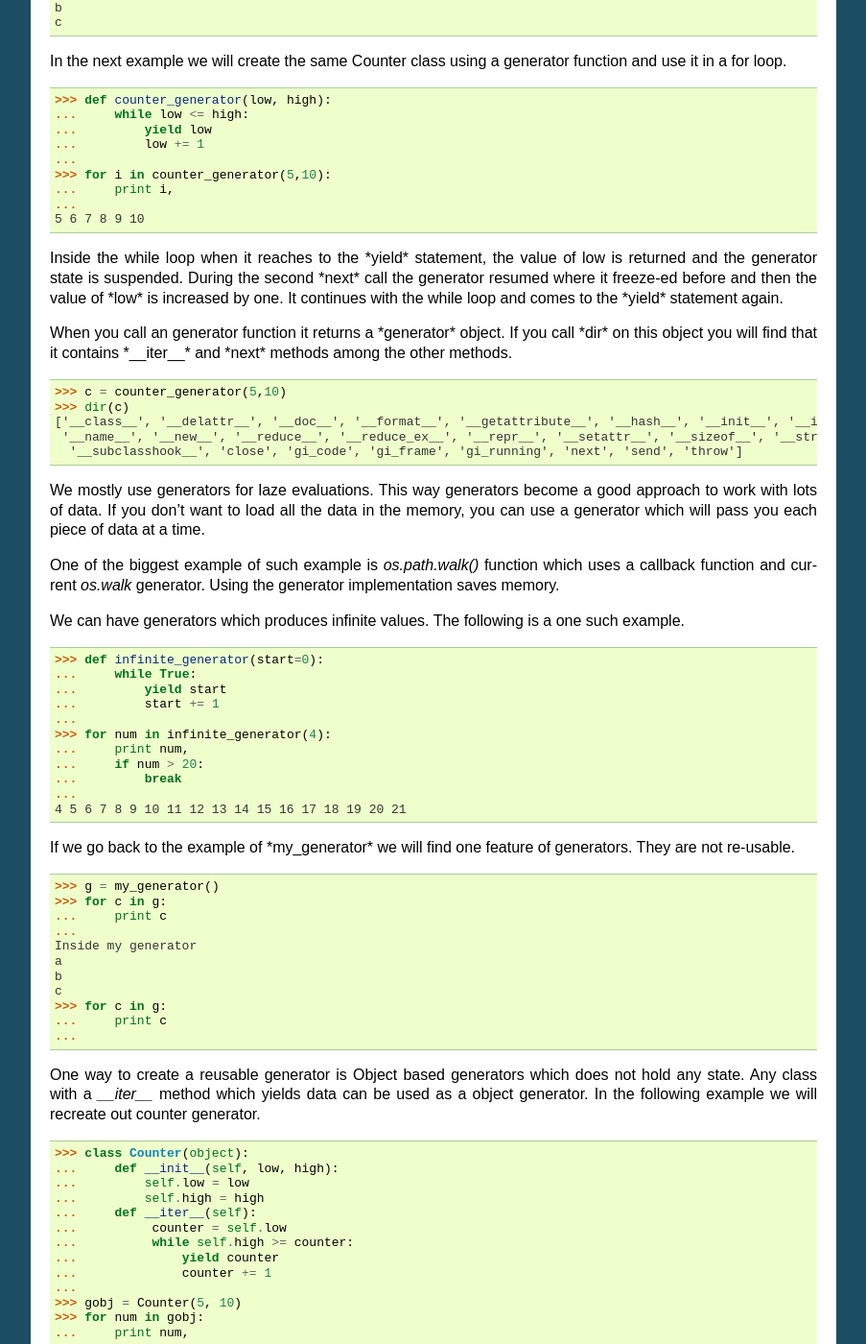
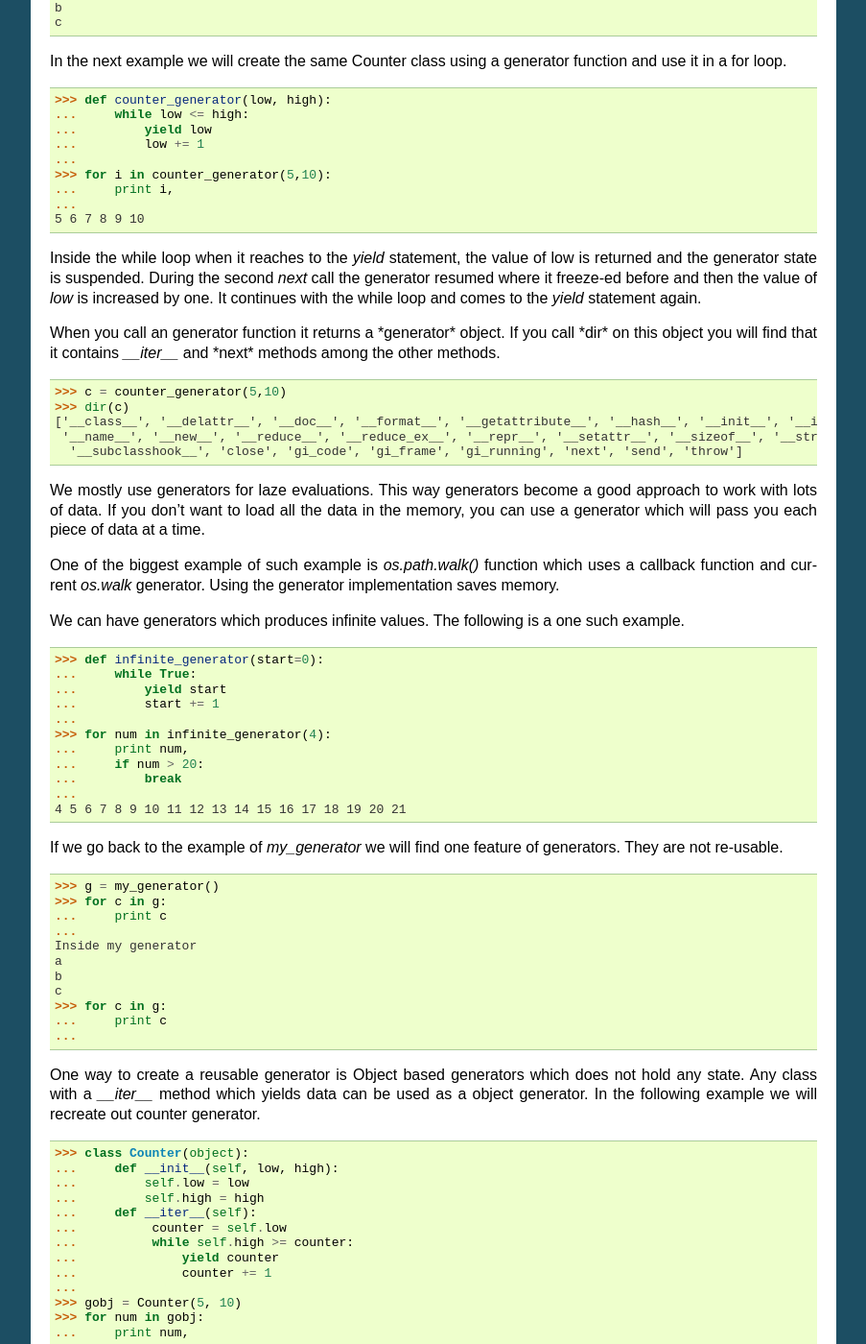
Before and after one commit to kushaldas/pym, a Sphinx documentation site: the page built from docs/igd.rst, in a window 1280 px wide and 1400 px high, scrolled down 1707 px. Shown: the whole window at 96% size, without its empty margins (198-1101 px from the left). Built offline with Sphinx 7.4.7, drawn with Linux system fonts in a browser that asks for light colours; formulas are drawn with MathJax 3; some of the changed text lies outside the part shown.

Commit message:
Removing extra \ from docbook to rst convert.

```diff
--- a/docs/igd.rst
+++ b/docs/igd.rst
@@ -129,13 +129,13 @@ in a for loop.
     ...
     5 6 7 8 9 10
 
-Inside the while loop when it reaches to the \*yield* statement, the value of low is returned
-and the generator state is suspended. During the second \*next* call the generator resumed where
-it freeze-ed before and then the value of \*low* is increased by one. It continues with the
-while loop and comes to the \*yield* statement again.
+Inside the while loop when it reaches to the *yield* statement, the value of low is returned
+and the generator state is suspended. During the second *next* call the generator resumed where
+it freeze-ed before and then the value of *low* is increased by one. It continues with the
+while loop and comes to the *yield* statement again.
 
 When you call an generator function it returns a \*generator* object. If you call \*dir*
-on this object you will find that it contains \*__iter__* and \*next* methods among the
+on this object you will find that it contains *__iter__* and \*next* methods among the
 other methods.
 
 ::
@@ -169,7 +169,7 @@ We can have generators which produces infinite values. The following is a one su
     ...
     4 5 6 7 8 9 10 11 12 13 14 15 16 17 18 19 20 21
 
-If we go back to the example of \*my_generator* we will find one feature of generators.
+If we go back to the example of *my_generator* we will find one feature of generators.
 They are not re-usable.
 
 ::
@@ -248,7 +248,7 @@ We can have chaining of generators or generator expressions. In the following
 example we will read the file \*/var/log/cron* and will find if any particular
 job (in the example we are searching for anacron) is running successfully or not.
 
-We can do the same using a shell command \*tail -f /var/log/cron \|grep anacron*
+We can do the same using a shell command *tail -f /var/log/cron |grep anacron*
 
 ::
 
@@ -257,13 +257,13 @@ We can do the same using a shell command \*tail -f /var/log/cron \|grep anacron*
     >>> job = ( line for line in all if line.find(jobtext) != -1)
     >>> text = next(job)
     >>> text
-    "May  6 12:17:15 dhcp193-104 anacron[23052]: Job \`cron.daily' terminated\\n"
+    "May  6 12:17:15 dhcp193-104 anacron[23052]: Job `cron.daily' terminated\n"
     >>> text = next(job)
     >>> text
-    'May  6 12:17:15 dhcp193-104 anacron[23052]: Normal exit (1 job run)\\n'
+    'May  6 12:17:15 dhcp193-104 anacron[23052]: Normal exit (1 job run)\n'
     >>> text = next(job)
     >>> text
-    'May  6 13:01:01 dhcp193-104 run-parts(/etc/cron.hourly)[25907]: starting 0anacron\\n'
+    'May  6 13:01:01 dhcp193-104 run-parts(/etc/cron.hourly)[25907]: starting 0anacron\n'
 
 You can write a for loop to the lines.
 
@@ -307,9 +307,9 @@ and after the execution of a function.
 ::
 
     >>> def my_decorator(func):
-    ...     def wrapper(\*args, \**kwargs):
+    ...     def wrapper(*args, **kwargs):
     ...         print "Before call"
-    ...         result = func(\*args, \**kwargs)
+    ...         result = func(*args, **kwargs)
     ...         print "After call"
     ...         return result
     ...     return wrapper
```
